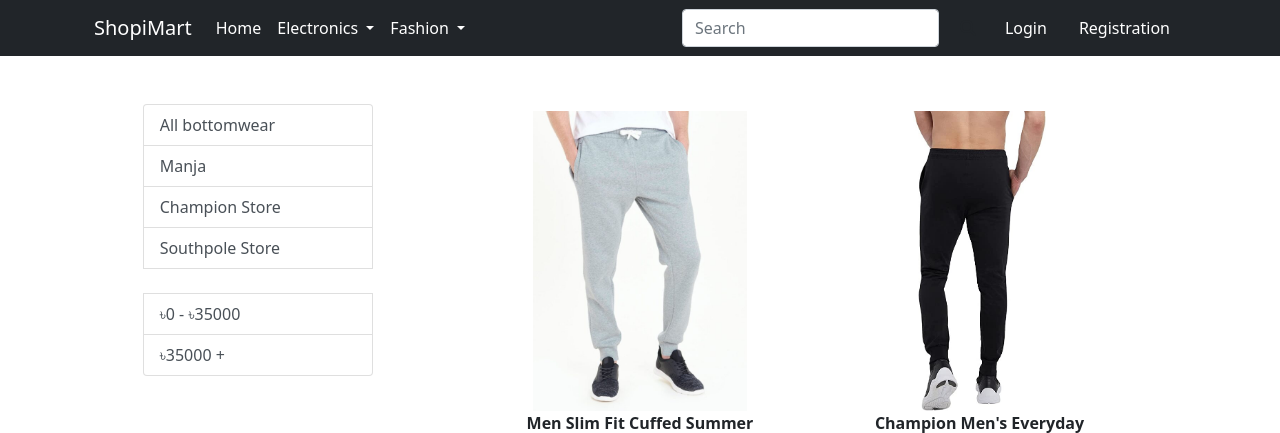
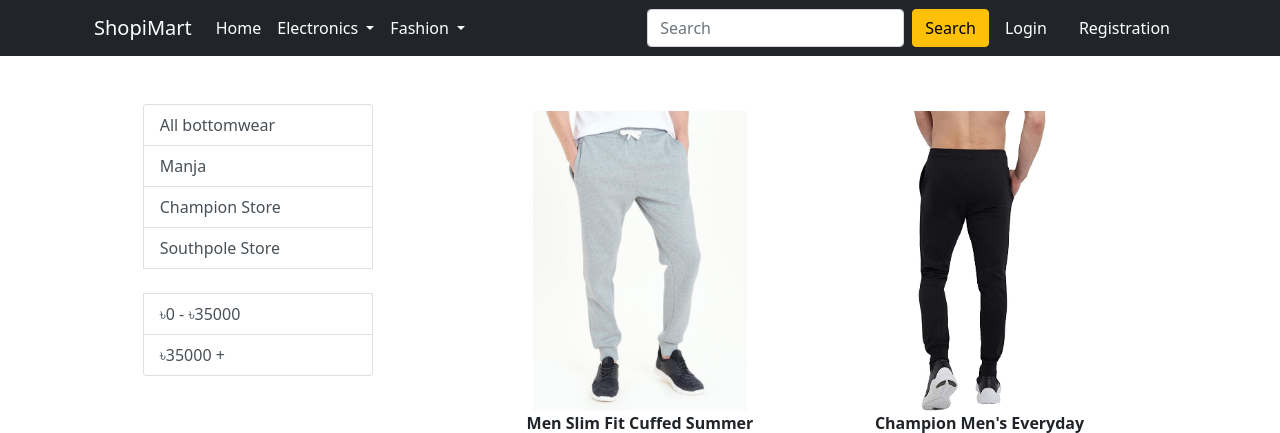
Before and after one commit to RefatJamil/Django-Online-Shopping-Platform, a Django app: page /bottomwear/ in a window 1280 px wide. Shown: the top 433 px of the page. Run offline with Django 3.2, Linux system fonts and the light colour scheme; data comes from the database, SQL or seed files in the repository; some libraries are stand-ins or nearby versions; some web fonts are replaced.

Commit message:
modify search button

```diff
--- a/ShopiMart/app/templates/app/base.html
+++ b/ShopiMart/app/templates/app/base.html
@@ -60,11 +60,10 @@
                <li><a class="dropdown-item" href="{% url 'bottomwear' %}">Bottom Wear</a></li>
              </ul>
            </li>
-         </ul>
+         </ul>v
          <form class="d-flex">
            <input class="form-control me-2" type="search" placeholder="Search" aria-label="Search">
-           <button class="btn btn-wa
-           " type="submit"><i class="fa fa-search"></i></button>
+           <button class="btn btn-warning" type="submit">Search</button>
           </form>
          <div>
           <ul class="navbar-nav me-auto mb-2 mb-lg-0">
```
Also changed, not shown: 1 other file.
